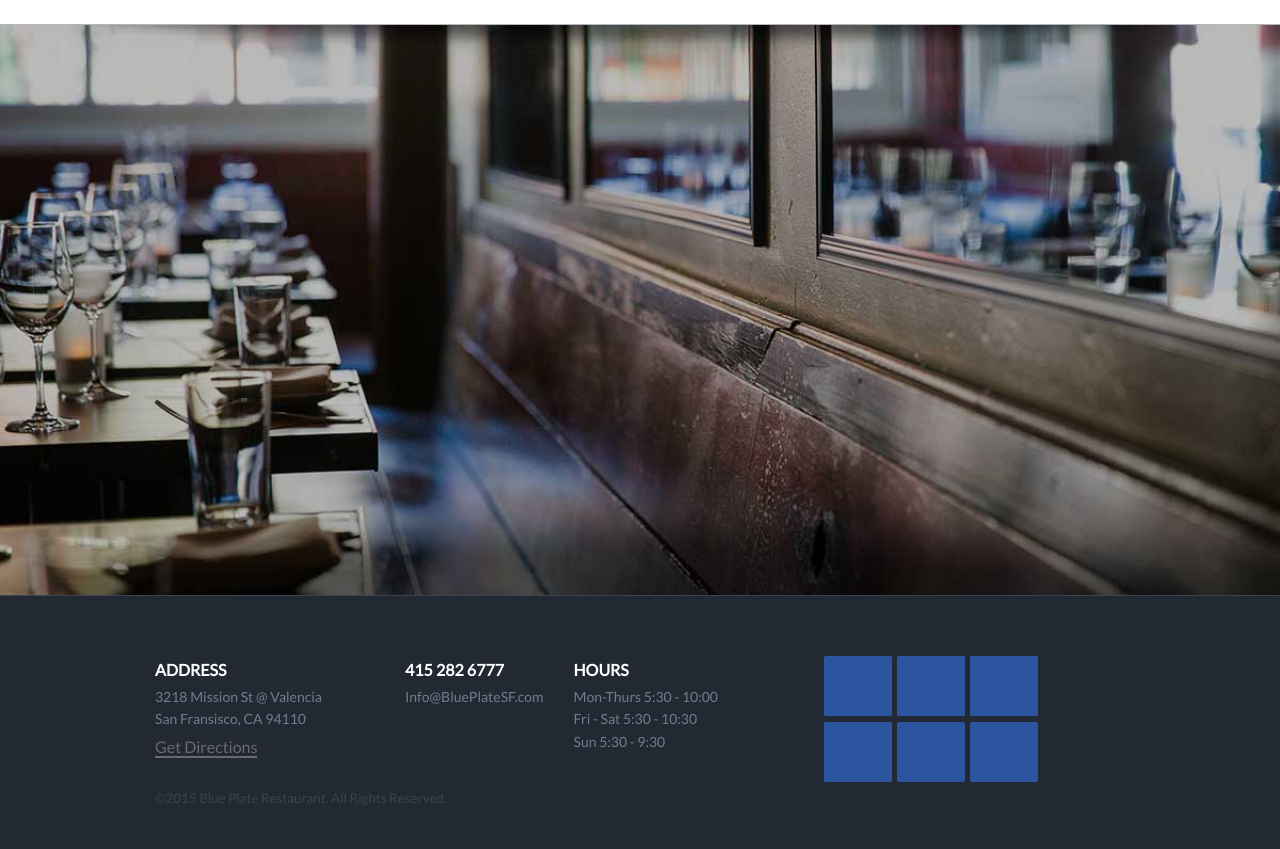
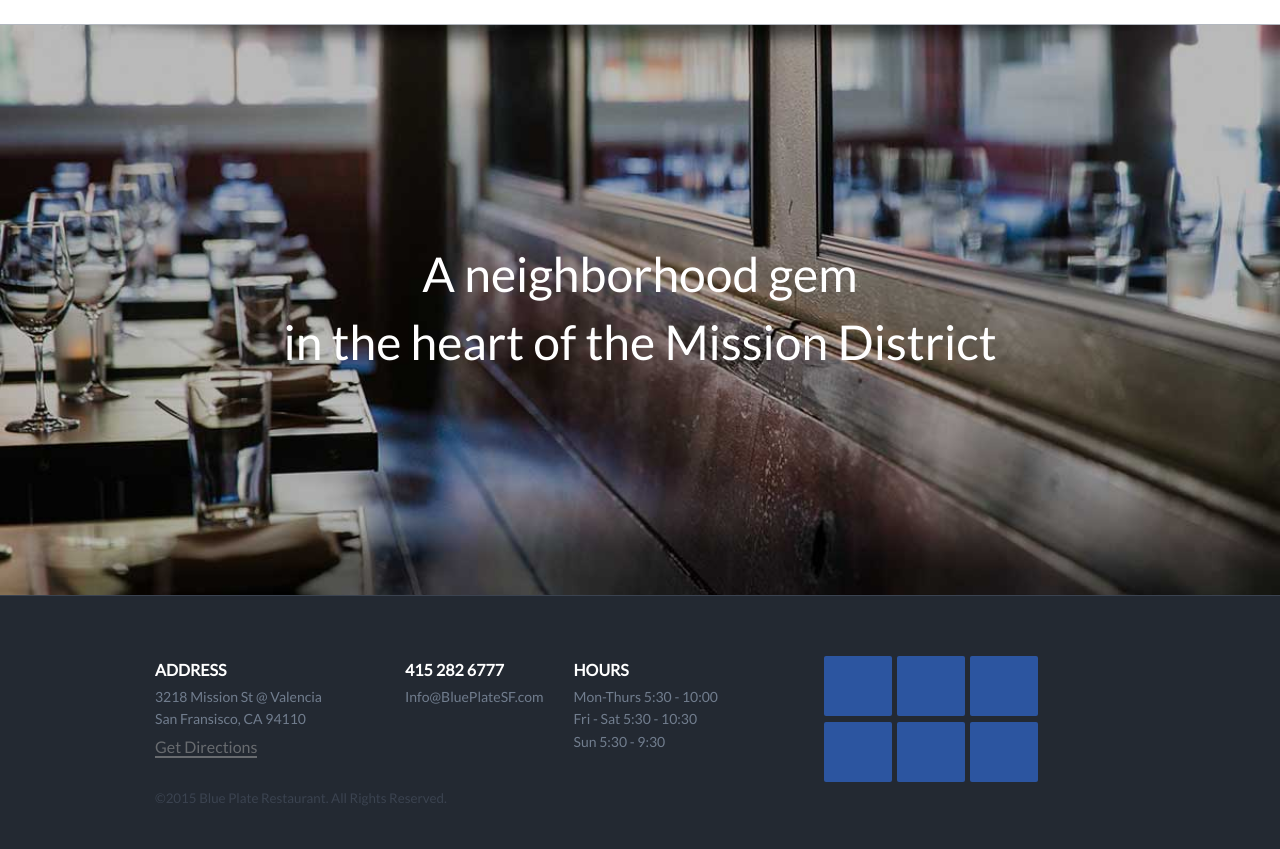
Before and after one commit to thejasonlewis/blue, a PHP site: page /main.html in a window 1280 px wide. Shown: the part 65-914 px from the top of the page. Run offline with PHP 8.4, Linux system fonts and the light colour scheme; some libraries are stand-ins or nearby versions.

Commit message:
vertical align

```diff
--- a/css/_home.scss
+++ b/css/_home.scss
@@ -97,8 +97,20 @@
     -o-background-size: cover;
     background-size: cover;
     border-top: 1px solid $bp-gray-b2;
+    display: table;
     width: 100%;
     min-height: 571px;
+
+    .vertical {
+      display: table-cell;
+      vertical-align: middle;
+
+      h1 {
+        color: $bp-white;
+        font-family: lato;
+        font-size: 36pt;
+      }
+    }
   }
   #dial {
     font-size: 24px;
--- a/css/_navigation.scss
+++ b/css/_navigation.scss
@@ -60,3 +60,7 @@
 label {
   font-weight: bold;
 }
+
+#drop-up {
+  padding-left: 32px;
+}
--- a/css/main.css
+++ b/css/main.css
@@ -70,6 +70,10 @@
 
 label {
   font-weight: bold;
+}
+
+#drop-up {
+  padding-left: 32px;
 }
 
 /*
@@ -317,8 +321,18 @@ h5 {
   -o-background-size: cover;
   background-size: cover;
   border-top: 1px solid #b2b7bf;
+  display: table;
   width: 100%;
   min-height: 571px;
+}
+#home-container #background-photo .vertical {
+  display: table-cell;
+  vertical-align: middle;
+}
+#home-container #background-photo .vertical h1 {
+  color: white;
+  font-family: lato;
+  font-size: 36pt;
 }
 #home-container #dial {
   font-size: 24px;
--- a/main.html
+++ b/main.html
@@ -101,8 +101,15 @@
         </section>
       </nav>
       <!-- blueplate -->
-      <!--<a><img src="img/Home.png" id="main-photo" alt="Neighborhood"></a>-->
-      <div id="background-photo"></div>
+      <div id="background-photo" class="text-center">
+        <div class="vertical">
+          <h1>
+            A neighborhood gem<br/>
+            in the heart of the Mission District
+          </h1>
+        </div>
+
+      </div>
       <div class="small-12 visible-for-small-only text-center">
         <p id="dial"><span class="fa fa-phone"></span> 415 282 6777</p>
       </div>
```
